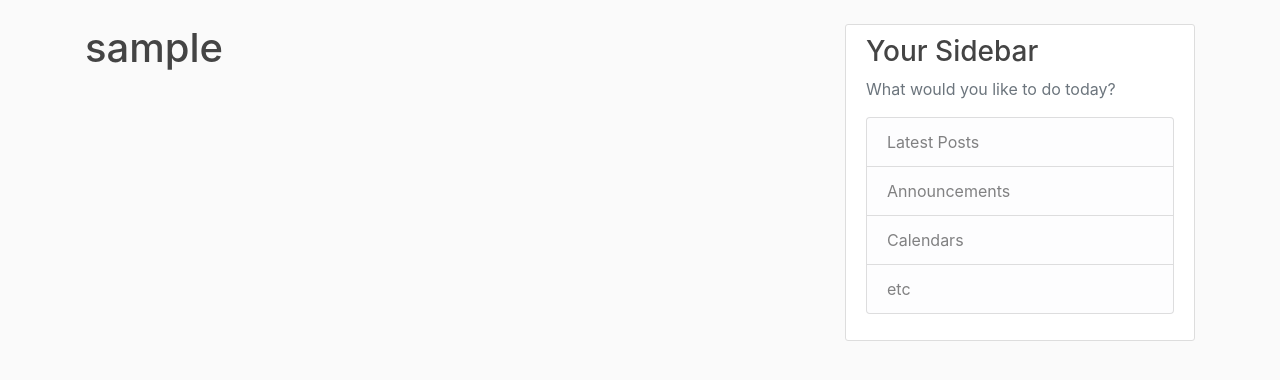
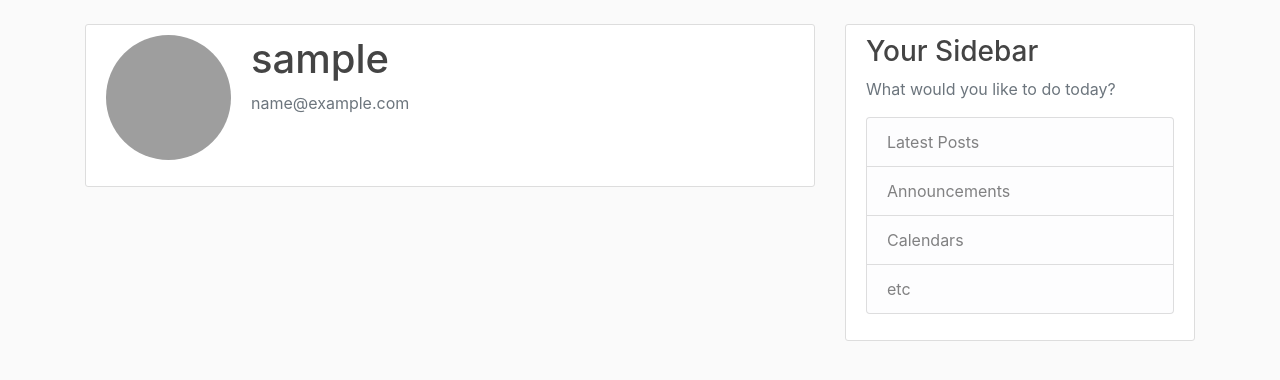
Before and after one commit to webroyit/ff59sg-RunnerBlog, a Flask app: page /account in a window 1280 px wide. Shown: the part 56-436 px from the top of the page. Run offline with Flask 2, Linux system fonts and the light colour scheme; the visitor is signed in with stand-in values (Sample User, id 1); data comes from the database, SQL or seed files in the repository; some libraries are stand-ins or nearby versions; grey boxes are pictures that could not be loaded.

Commit message:
Set up account page

```diff
--- a/runnerblog/templates/account.html
+++ b/runnerblog/templates/account.html
@@ -1,4 +1,12 @@
 {% extends "layout.html" %}
 {% block content %}
-    <h1>{{ current_user.username }}</h1>
+    <div class="content-section">
+        <div class="media">
+            <img class="rounded-circle account-img" src="userimage.jpg">
+            <div class="media-body">
+                <h2 class="account-heading">{{ current_user.username }}</h2>
+                <p class="text-secondary">{{ current_user.email }}</p>
+            </div>
+        </div>
+    </div>
 {% endblock %}
```
